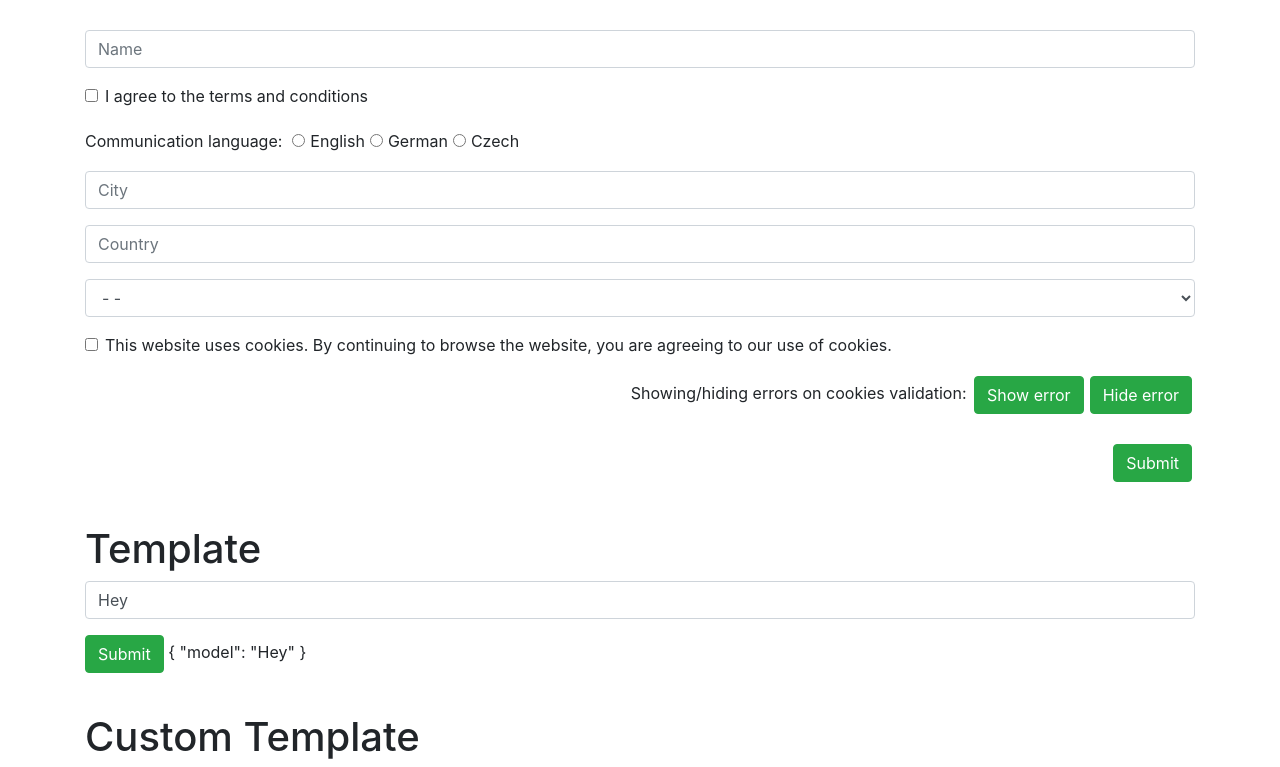
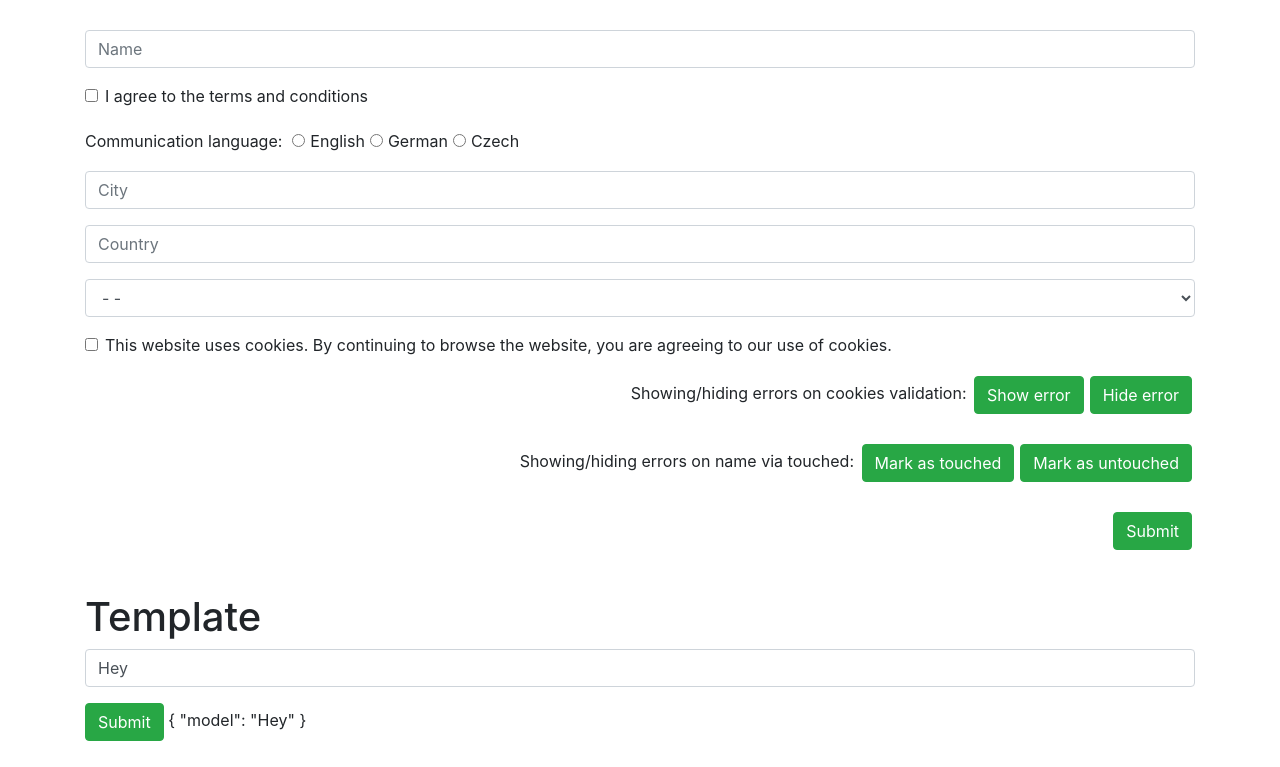
Before and after one commit to ngneat/error-tailor, an Angular app: page / in a window 1280 px wide. Shown: the top 767 px of the page. Built offline with nearby package versions, Linux system fonts and the light colour scheme.

Commit message:
feat: update playground to demonstrate controlErrorsOnTouched behavior

```diff
--- a/src/app/app.component.html
+++ b/src/app/app.component.html
@@ -1,6 +1,6 @@
 <form [formGroup]="form" errorTailor>
   <div class="form-group">
-    <input class="form-control" formControlName="name" placeholder="Name" />
+    <input class="form-control" formControlName="name" placeholder="Name" [controlErrorsOnTouched]="true" />
   </div>
   <div class="form-check form-group">
     <input class="form-check-input" type="checkbox" formControlName="terms" id="check" [controlErrorAnchor]="anchor" />
@@ -70,6 +70,16 @@
     </span>
   </div>
   <br />
+  <div class="text-right">
+    <span>
+      Showing/hiding errors on name via touched:
+      <button type="button" class="btn btn-success btn-custom" (click)="markNameAsTouched()">Mark as touched</button>
+      <button type="button" class="btn btn-success btn-custom" (click)="markNameAsUntouched()">
+        Mark as untouched
+      </button>
+    </span>
+  </div>
+  <br />
   <div class="text-right"><button class="btn btn-success btn-custom">Submit</button> <br /></div>
 </form>
 <h1>Template</h1>
--- a/src/app/app.component.ts
+++ b/src/app/app.component.ts
@@ -6,7 +6,7 @@ import { ControlErrorsDirective } from '@ngneat/error-tailor';
 @Component({
   selector: 'app-root',
   templateUrl: './app.component.html',
-  styleUrls: ['./app.component.scss']
+  styleUrls: ['./app.component.scss'],
 })
 export class AppComponent {
   form: UntypedFormGroup;
@@ -14,19 +14,19 @@ export class AppComponent {
 
   options = Array.from(Array(5), (_, i) => ({
     label: `Animal ${i + 1}`,
-    id: i + 1
+    id: i + 1,
   }));
 
   extraErrors = {
     minlength: ({ requiredLength }) => `Use country abbreviation! (min ${requiredLength} chars)`,
-    maxlength: 'Use country abbreviation! (max 3 chars)'
+    maxlength: 'Use country abbreviation! (max 3 chars)',
   };
 
   @ViewChild('gdprErrorTailor', { static: true }) gdprErrorTailor: ControlErrorsDirective;
 
   formGroup = this.builder.group({
     name: [null, Validators.required],
-    emailAddresses: this.builder.array([this.initEmailAddressFields()])
+    emailAddresses: this.builder.array([this.initEmailAddressFields()]),
   });
 
   get emailAddresses() {
@@ -36,7 +36,7 @@ export class AppComponent {
   initEmailAddressFields(): UntypedFormGroup {
     return this.builder.group({
       label: [null, Validators.required],
-      emailAddress: [null, [Validators.required, Validators.email]]
+      emailAddress: [null, [Validators.required, Validators.email]],
     });
   }
 
@@ -62,11 +62,11 @@ export class AppComponent {
       address: this.builder.group(
         {
           city: ['', Validators.required],
-          country: ['', [Validators.minLength(2), Validators.maxLength(3)]]
+          country: ['', [Validators.minLength(2), Validators.maxLength(3)]],
         },
-        { validator: addressValidator }
+        { validator: addressValidator },
       ),
-      gdpr: [false, Validators.requiredTrue]
+      gdpr: [false, Validators.requiredTrue],
     });
     /**
      * It's not necessary to set errors directly. It's done via the validator itself.
@@ -84,6 +84,14 @@ export class AppComponent {
     this.gdprErrorTailor.hideError();
   }
 
+  markNameAsTouched(): void {
+    this.form.controls.name.markAsTouched();
+  }
+
+  markNameAsUntouched(): void {
+    this.form.controls.name.markAsUntouched();
+  }
+
   submit() {}
 }
 
```
